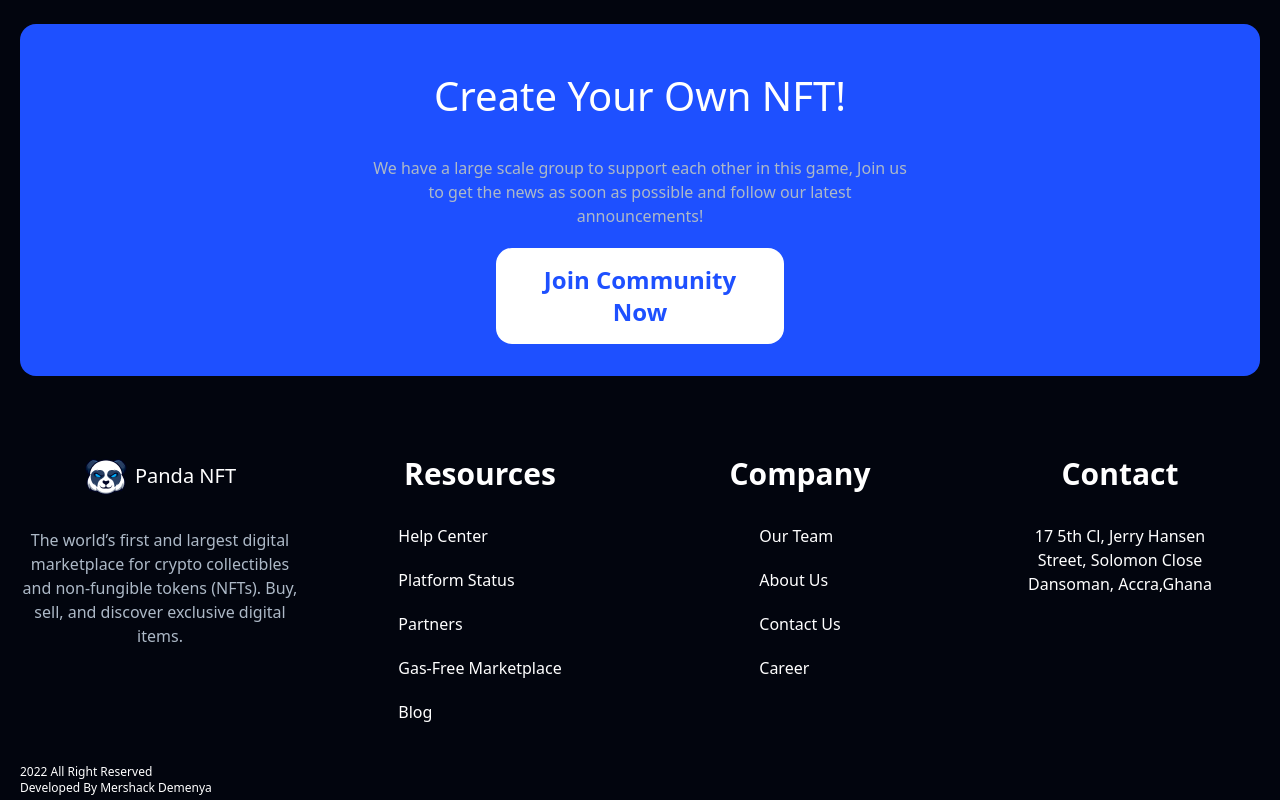
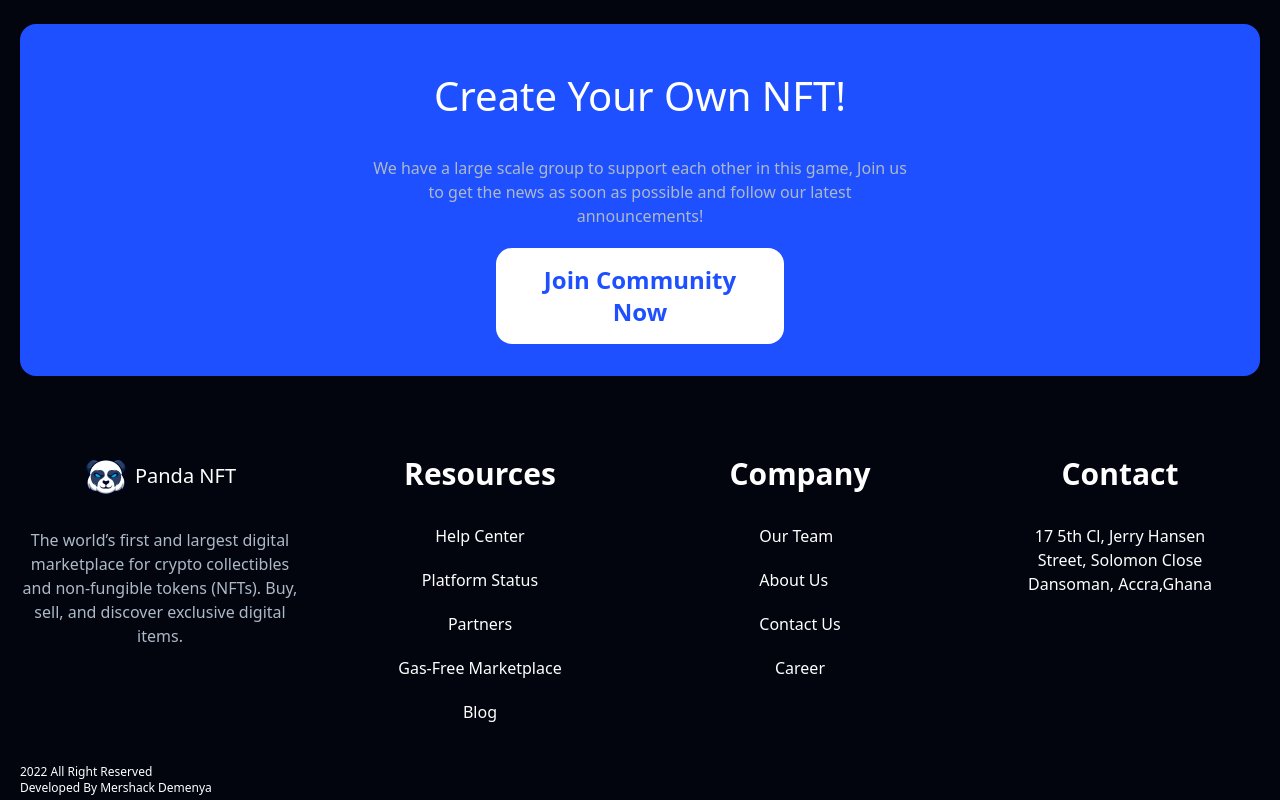
Before and after one commit to Mersharch/panda-nft, a React (Create React App) app: page / in a window 1280 px wide. Shown: the part 2949-3749 px from the top of the page. Built offline with nearby package versions, Linux system fonts and the light colour scheme.

Commit message:
working on footer alignment

```diff
--- a/src/components/Footer.jsx
+++ b/src/components/Footer.jsx
@@ -15,28 +15,28 @@ const Footer = () => {
                 </p>
             </div>
             <div className='flex flex-col items-center'>
-                <h3 className='text-3xl font-semibold lg:text-left'>Resources</h3>
+                <h3 className='text-3xl font-semibold'>Resources</h3>
                 <ul className='mt-8 flex flex-col gap-5'>
-                    <li className='text-center lg:text-left'>Help Center</li>
-                    <li className='text-center lg:text-left'>Platform Status</li>
-                    <li className='text-center lg:text-left'>Partners</li>
-                    <li className='text-center lg:text-left'>Gas-Free Marketplace</li>
-                    <li className='text-center lg:text-left'>Blog</li>
+                    <li className='text-center'>Help Center</li>
+                    <li className='text-center'>Platform Status</li>
+                    <li className='text-center'>Partners</li>
+                    <li className='text-center'>Gas-Free Marketplace</li>
+                    <li className='text-center'>Blog</li>
                 </ul>
             </div>
             <div className='flex flex-col items-center justify-center'>
                 <h3 className='text-3xl font-semibold text-left'>Company</h3>
-                <ul className='mt-8 flex flex-col gap-5'>
+                <ul className='mt-8 flex flex-col gap-5 lg:text-center'>
                     <li className='text-center lg:text-left'>Our Team</li>
                     <li className='text-center lg:text-left'>About Us</li>
                     <li className='text-center lg:text-left'>Contact Us</li>
-                    <li className='text-center lg:text-left'>Career</li>
+                    <li className='text-center'>Career</li>
                 </ul>
             </div>
             <div className='flex flex-col items-center justify-center'>
                 <h3 className='text-3xl font-semibold'>Contact</h3>
                 <ul className='mt-8 flex flex-col gap-5'>
-                    <li className='w-48 text-center'>17 5th Cl, Jerry Hansen Street, Solomon Close Dansoman, Accra,Ghana</li>
+                    <li className='w-48 text-center lg:text-center'>17 5th Cl, Jerry Hansen Street, Solomon Close Dansoman, Accra,Ghana</li>
                     <div></div>
                 </ul>
             </div>
--- a/src/components/Loader.jsx
+++ b/src/components/Loader.jsx
@@ -5,7 +5,7 @@ const Loader = ({loading}) => {
   return (
     <div className='bg-[#02050E] h-screen flex items-center justify-center'>
         <HashLoader
-            size={150}
+            size={75}
             color='white'
             loading={loading}
         />
```
